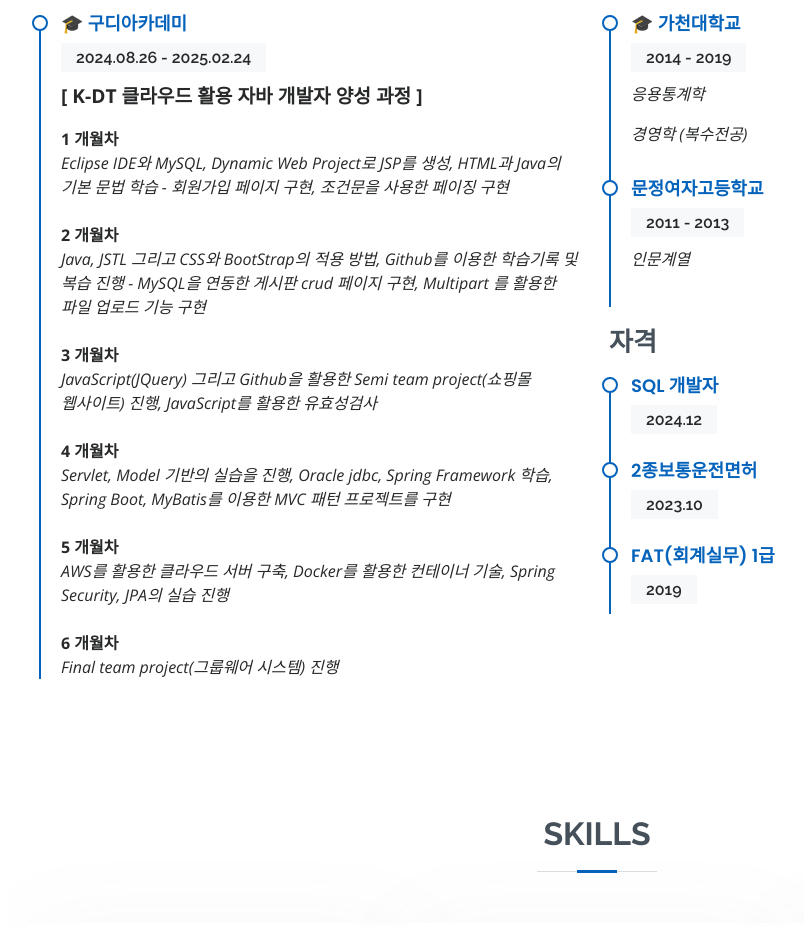
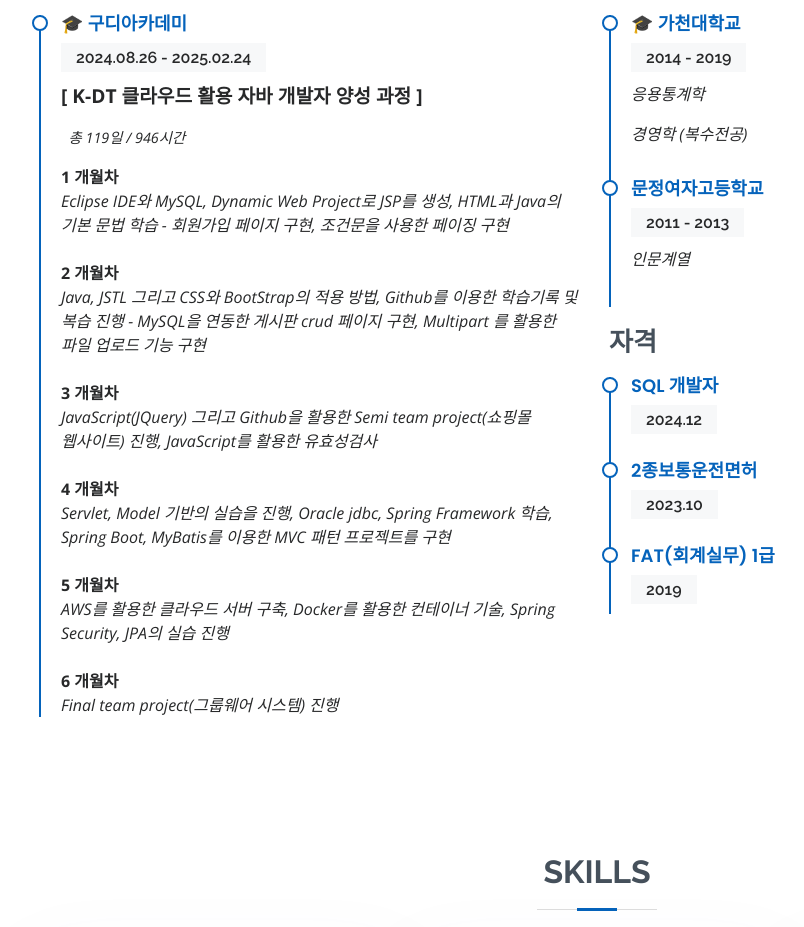
Before and after one commit to alim0o0/alim0o0.github.io, a plain HTML site: page index.html in a window 1280 px wide. Shown: the part 823-1750 px from the top of the page, without its empty margins (93-897 px from the left). Drawn offline with nearby package versions, Linux system fonts and the light colour scheme.

Commit message:
Add files via upload

```diff
--- a/index.html
+++ b/index.html
@@ -102,7 +102,8 @@
 			            <div class="resume-item" style="word-break: keep-all; white-space: normal;">
 							<h4>&#x1F393; 구디아카데미</h4>
 							<h5>2024.08.26 - 2025.02.24</h5>
-							<p style="font-size: 1.2em;"><b>[ K-DT 클라우드 활용 자바 개발자 양성 과정 ]</b></p>
+							<p style="font-size: 1.2em;"><b>[ K-DT 클라우드 활용 자바 개발자 양성 과정 ]</b> </p>
+							<p style="font-size: 0.9em;">&nbsp; <em>총 119일 / 946시간</em></p>
 							<p>
 								<b>1 개월차</b> <br>
 										<em> Eclipse IDE와 MySQL, Dynamic Web Project로 JSP를 생성, HTML과 Java의 기본 문법 학습 - 회원가입 페이지 구현, 조건문을 사용한 페이징 구현</em><br><br>
```
